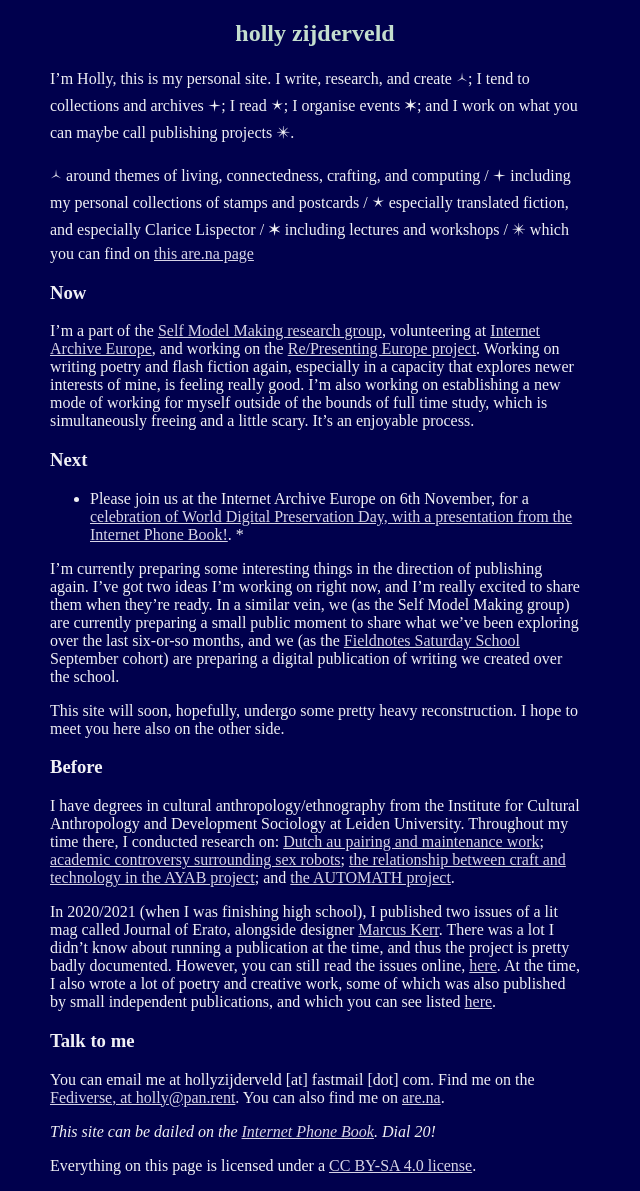
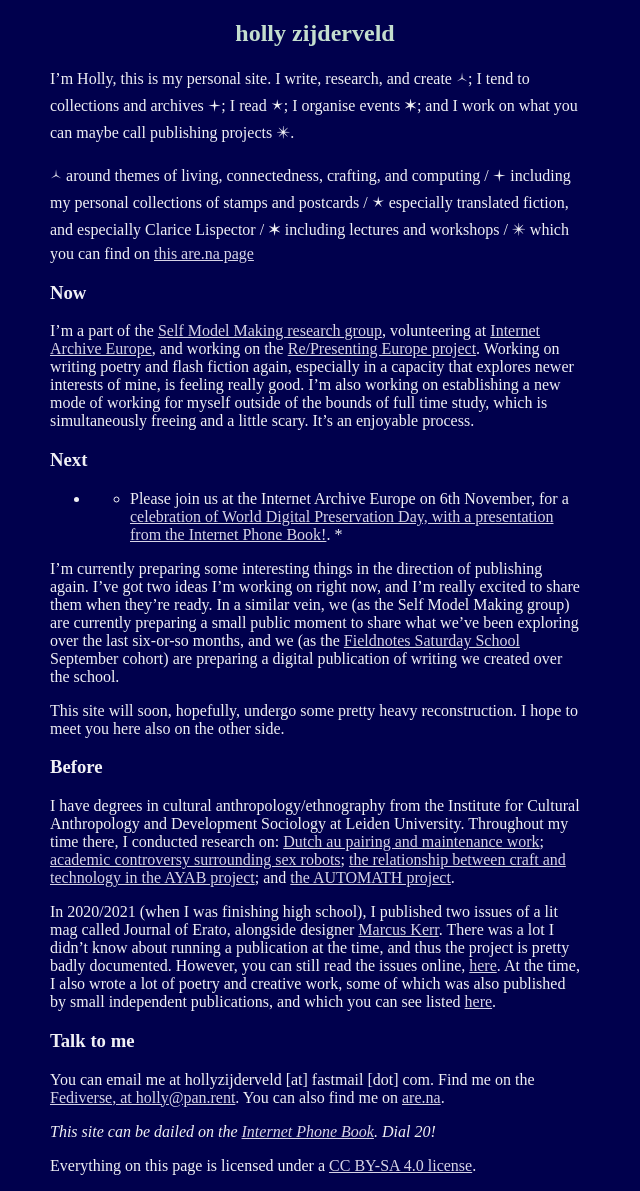
Before and after one commit to hollyz1jderveld/hollyz1jderveld.github.io, a Jekyll site: the page built from index.md, in a window 1280 px wide. Shown: the whole page, without its empty margins (0-640 px from the left). Built offline with Jekyll 4.4.1, drawn with Linux system fonts in a browser that asks for light colours; some web fonts are replaced; Markdown is read by kramdown in place of the engine named in the settings; our own code applies the rules of GitHub Pages for plain Markdown files.

```diff
--- a/index.md
+++ b/index.md
@@ -12,7 +12,7 @@ I'm Holly, this is my personal site. I write, research, and create 🟀; I tend
 I'm a part of the [Self Model Making research group](https://supergijs.com/researchgroup.html), volunteering at [Internet Archive Europe](https://www.internetarchive.eu/), and working on the [Re/Presenting Europe project](https://re-presentingeurope.nl/). Working on writing poetry and flash fiction again, especially in a capacity that explores newer interests of mine, is feeling really good. I'm also working on establishing a new mode of working for myself outside of the bounds of full time study, which is simultaneously freeing and a little scary. It's an enjoyable process.
 
 ### Next
-* Please join us at the Internet Archive Europe on 6th November, for a [celebration of World Digital Preservation Day, with a presentation from the Internet Phone Book!](https://luma.com/hheq551u). *
+* * Please join us at the Internet Archive Europe on 6th November, for a [celebration of World Digital Preservation Day, with a presentation from the Internet Phone Book!](https://luma.com/hheq551u). *
 
 I'm currently preparing some interesting things in the direction of publishing again. I've got two ideas I'm working on right now, and I'm really excited to share them when they're ready. In a similar vein, we (as the Self Model Making group) are currently preparing a small public moment to share what we've been exploring over the last six-or-so months, and we (as the [Fieldnotes Saturday School](https://fieldnotes.site/events/) September cohort) are preparing a digital publication of writing we created over the school.
 
```
